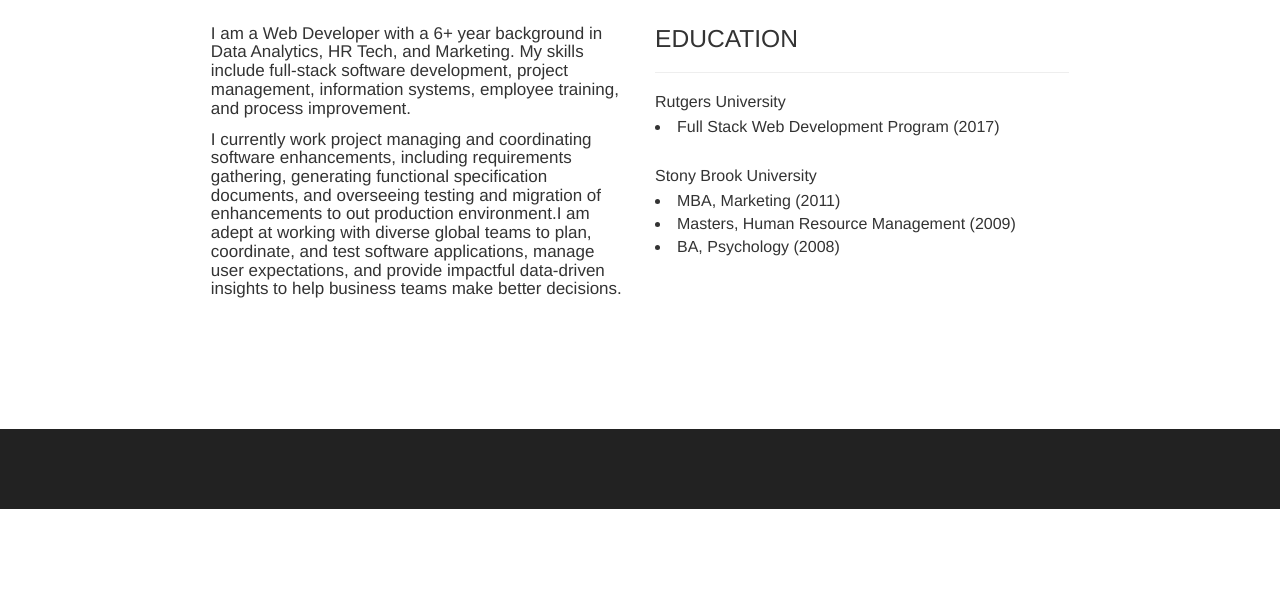
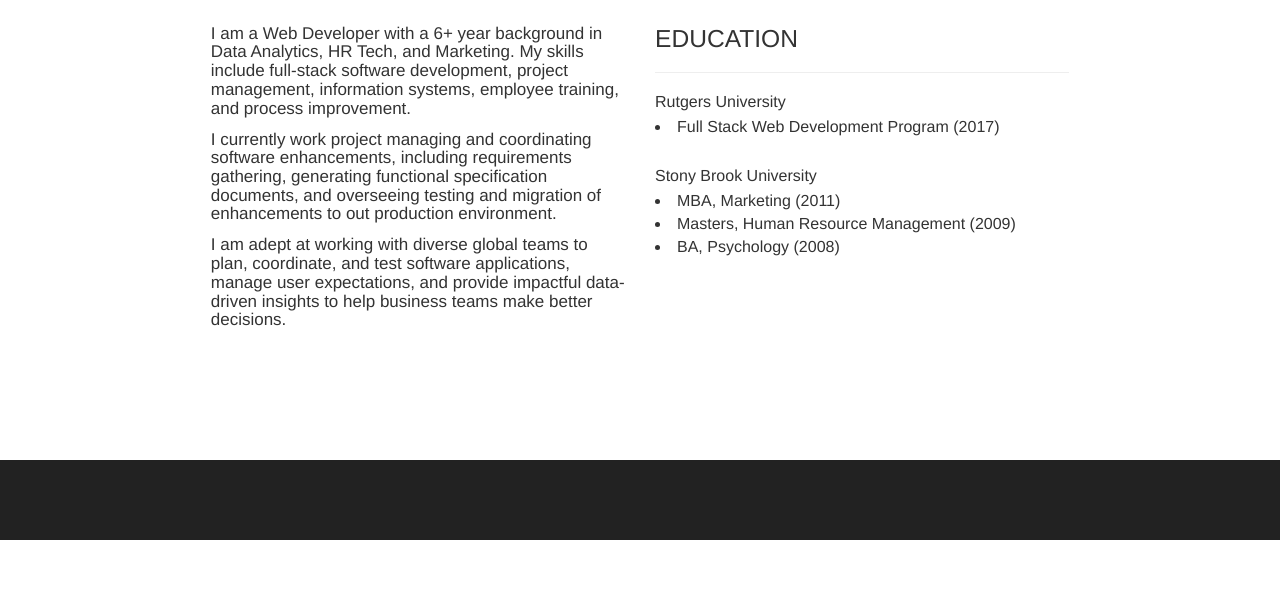
Before and after one commit to kvillejoint/kvillejoint.github.io, a plain HTML site: page index.html in a window 1280 px wide. Shown: the part 980-1587 px from the top of the page. Drawn offline with nearby package versions, Linux system fonts and the light colour scheme.

Commit message:
Edit to summary info layout

```diff
--- a/index.html
+++ b/index.html
@@ -89,7 +89,8 @@
         <hr />
         <div class="col-lg-6 ml-auto">
           <h5 class="summary">I am a Web Developer with a 6+ year background in Data Analytics, HR Tech, and Marketing. My skills include full-stack software development, project management, information systems, employee training, and process improvement.</h5>
-          <h5 class="summary">I currently work project managing and coordinating software enhancements, including requirements gathering, generating functional specification documents, and overseeing testing and migration of enhancements to out production environment.I am adept at working with diverse global teams to plan, coordinate, and test software applications, manage user expectations, and provide impactful data-driven insights to help business teams make better decisions.</h5>
+          <h5 class="summary">I currently work project managing and coordinating software enhancements, including requirements gathering, generating functional specification documents, and overseeing testing and migration of enhancements to out production environment.</h5>
+          <h5 class="summary">I am adept at working with diverse global teams to plan, coordinate, and test software applications, manage user expectations, and provide impactful data-driven insights to help business teams make better decisions.</h5>
         </div>
         <div class="col-lg-6 ml-auto" class="highlights">
             <h5>EDUCATION</h5>
```
